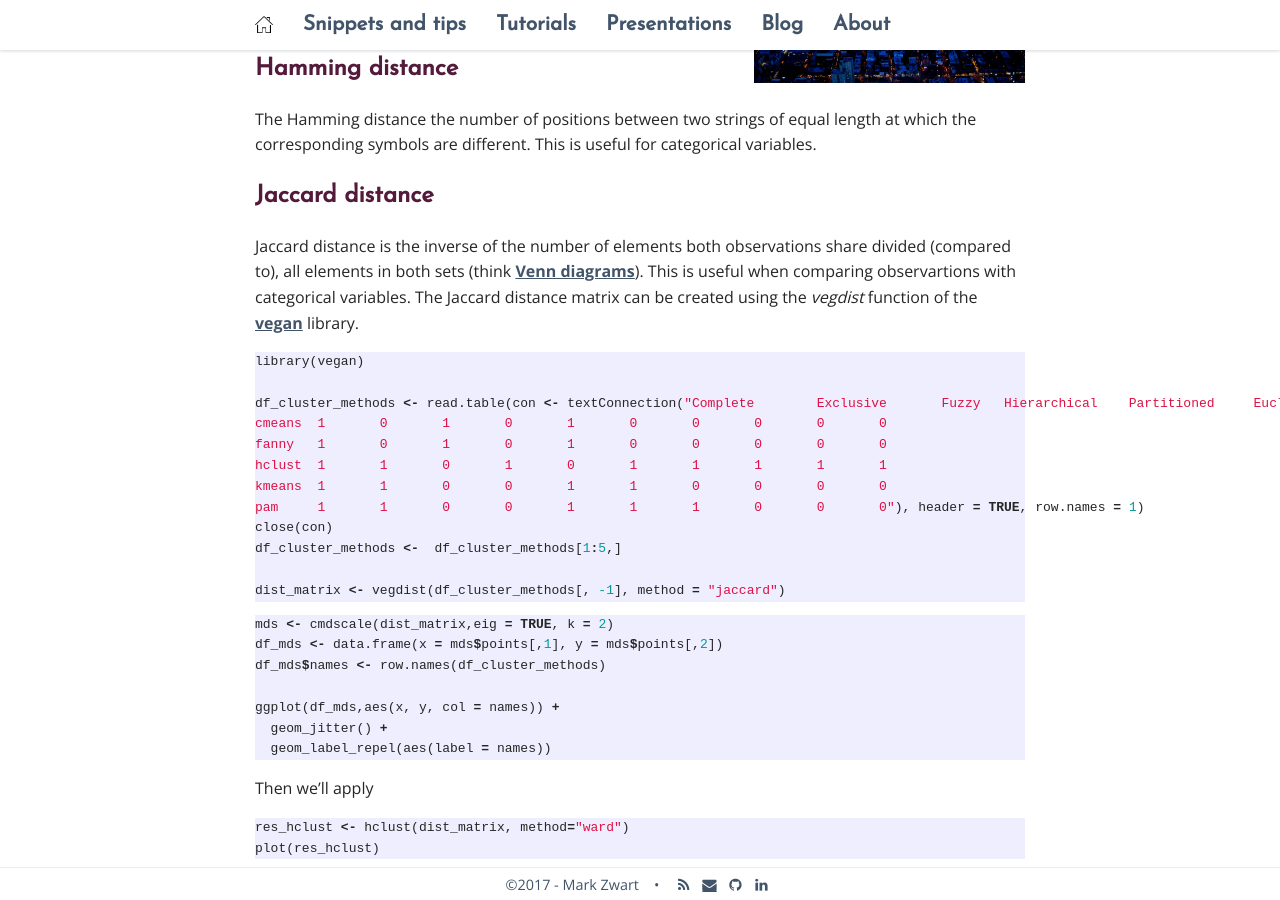
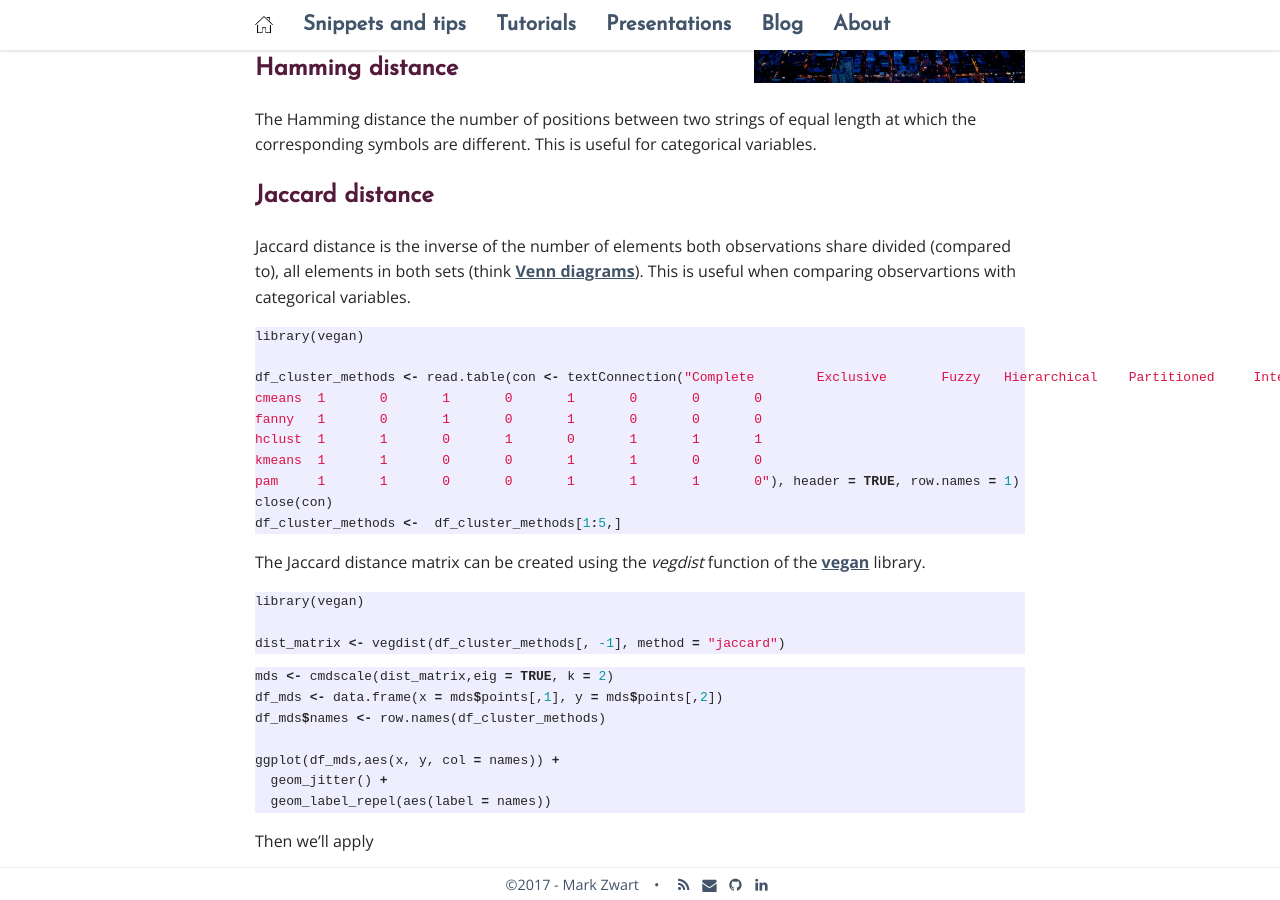
Before and after one commit to mark-me/mark-me.github.io, a Jekyll site: the page built from _pages/tutorials/clustering-mds/clustering-mds.md, in a window 1280 px wide and 900 px high, scrolled down 1963 px. Built offline with Jekyll 4.4.1, drawn with Linux system fonts in a browser that asks for light colours; nearby versions of some CDN libraries; comment, search, counter and statistics services are not loaded; some of the changed text lies outside the part shown.

Commit message:
Update clustering-mds.md

````diff
--- a/_pages/tutorials/clustering-mds/clustering-mds.md
+++ b/_pages/tutorials/clustering-mds/clustering-mds.md
@@ -45,18 +45,22 @@ The Hamming distance the number of positions between two strings of equal length
 
 ## Jaccard distance
 
-Jaccard distance is the inverse of the number of elements both observations share divided (compared to), all elements in both sets (think [Venn diagrams](https://en.wikipedia.org/wiki/Venn_diagram)). This is useful when comparing observartions with categorical variables. The Jaccard distance matrix can be created using the _vegdist_ function of the **[vegan](https://www.rdocumentation.org/packages/vegan)** library.
+Jaccard distance is the inverse of the number of elements both observations share divided (compared to), all elements in both sets (think [Venn diagrams](https://en.wikipedia.org/wiki/Venn_diagram)). This is useful when comparing observartions with categorical variables.
 ```r
 library(vegan)
 
-df_cluster_methods <- read.table(con <- textConnection("Complete	Exclusive	Fuzzy	Hierarchical	Partitioned	Euclidian	Manhattan	Pearson	Spearman	Jaccard
-cmeans	1	0	1	0	1	0	0	0	0	0
-fanny	1	0	1	0	1	0	0	0	0	0
-hclust	1	1	0	1	0	1	1	1	1	1
-kmeans	1	1	0	0	1	1	0	0	0	0
-pam	1	1	0	0	1	1	1	0	0	0"), header = TRUE, row.names = 1)
+df_cluster_methods <- read.table(con <- textConnection("Complete	Exclusive	Fuzzy	Hierarchical	Partitioned	Interval/ratio	Ordinal	Categorical
+cmeans	1	0	1	0	1	0	0	0
+fanny	1	0	1	0	1	0	0	0
+hclust	1	1	0	1	0	1	1	1
+kmeans	1	1	0	0	1	1	0	0
+pam	1	1	0	0	1	1	1	0"), header = TRUE, row.names = 1)
 close(con)
 df_cluster_methods <-  df_cluster_methods[1:5,]
+```
+The Jaccard distance matrix can be created using the _vegdist_ function of the **[vegan](https://www.rdocumentation.org/packages/vegan)** library.
+```r
+library(vegan)
 
 dist_matrix <- vegdist(df_cluster_methods[, -1], method = "jaccard")
 ```
@@ -105,6 +109,14 @@ So here's your decision tree:
 * If your distance is _Manhattan_ distance, use k-medians
 * If you have _any other_ distance, use k-medoids
 
+| Function | Complete | Exclusive | Fuzzy | Hierarchical | Partitioned | Interval/ratio | Ordinal | Categorical |
+|  -----   |  ----    |  ----     |  ---  |     -----    |   -----     |  ----          |  ----   |  -----      |
+| cmeans | 1 | 0 | 1 | 0 | 1 | 0 | 0 | 0 |
+|fanny | 1 | 0 | 1 | 0 | 1 | 0 | 0 | 0 |
+|hclust | 1 | 1 | 0 | 1 | 0 | 1 | 1 | 1 |
+|kmeans | 1 | 1 | 0 | 0 | 1 | 1 | 0 | 0 |
+|pam | 1 | 1 | 0 | 0 | 1 | 1 | 1 | 0  |
+
 # Data preparation
 
 ## Scaling
````
